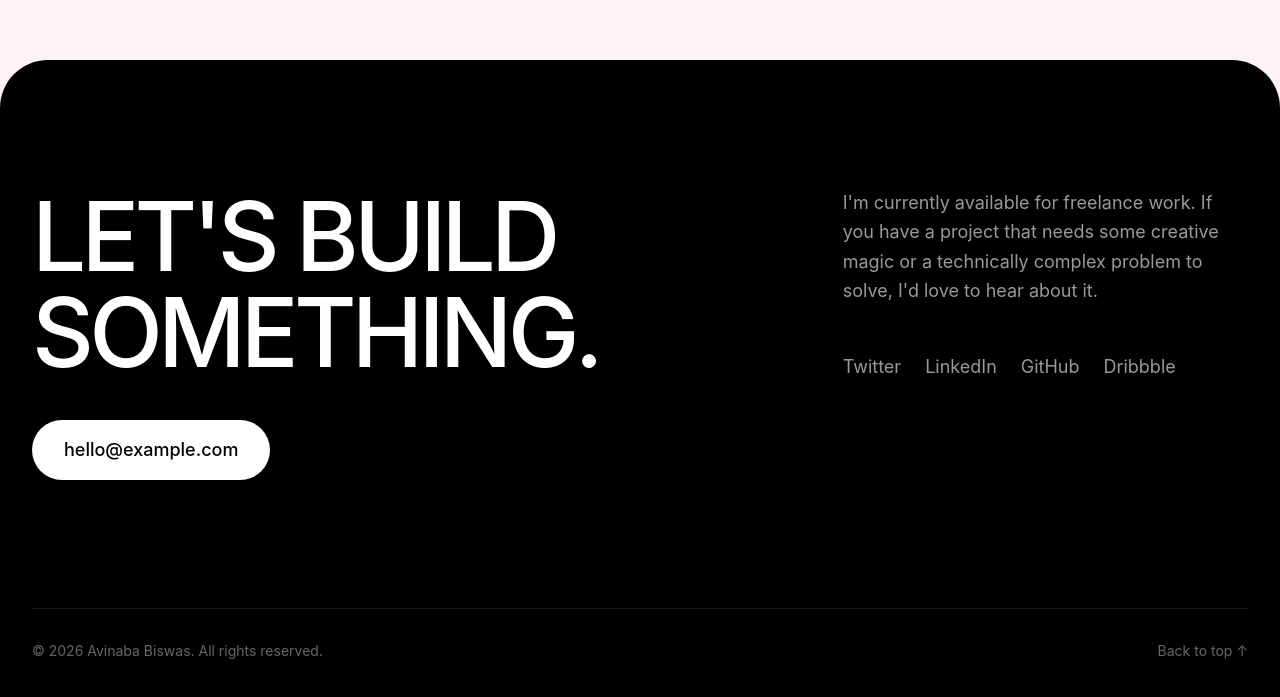
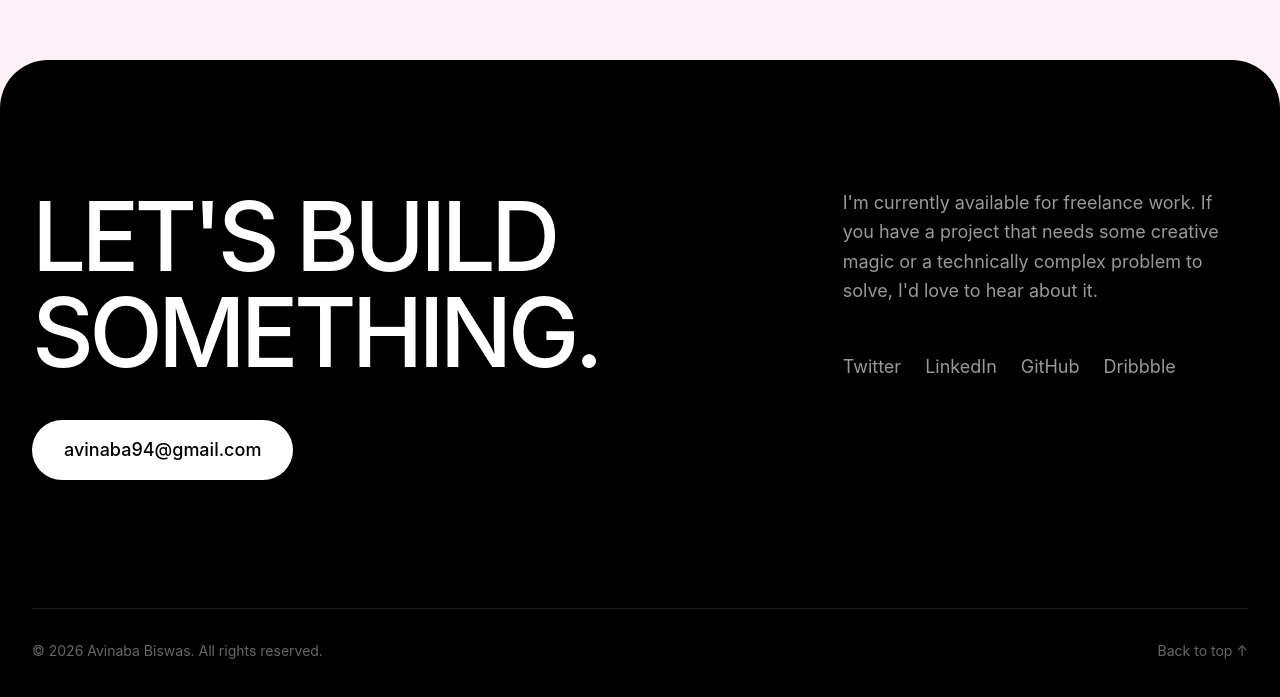
Before and after one commit to 564iay/avinaba, a React (Vite) app: page / in a window 1280 px wide. Shown: the part 5088-5785 px from the top of the page. Built offline with nearby package versions, Linux system fonts and the light colour scheme.

Commit message:
Update contact information

```diff
--- a/src/components/ContactFooter.tsx
+++ b/src/components/ContactFooter.tsx
@@ -7,8 +7,8 @@ export default function ContactFooter() {
             <h2 className="text-[12vw] md:text-8xl font-medium tracking-tighter leading-none mb-10">
               LET'S BUILD<br/>SOMETHING.
             </h2>
-            <a href="mailto:hello@example.com" className="inline-block px-8 py-4 bg-white text-black rounded-full font-medium text-lg hover:scale-105 hover:shadow-[0_0_20px_rgba(255,255,255,0.3)] transition-all">
-              hello@example.com
+            <a href="mailto:avinaba94@gmail.com" className="inline-block px-8 py-4 bg-white text-black rounded-full font-medium text-lg hover:scale-105 hover:shadow-[0_0_20px_rgba(255,255,255,0.3)] transition-all">
+              avinaba94@gmail.com
             </a>
           </div>
 
@@ -19,7 +19,7 @@ export default function ContactFooter() {
             <div className="flex flex-wrap gap-6 mt-4">
               <a href="#" className="hover:text-white transition-colors">Twitter</a>
               <a href="#" className="hover:text-white transition-colors">LinkedIn</a>
-              <a href="#" className="hover:text-white transition-colors">GitHub</a>
+              <a href="https://github.com/564iay/" target="_blank" rel="noreferrer" className="hover:text-white transition-colors">GitHub</a>
               <a href="#" className="hover:text-white transition-colors">Dribbble</a>
             </div>
           </div>
```
